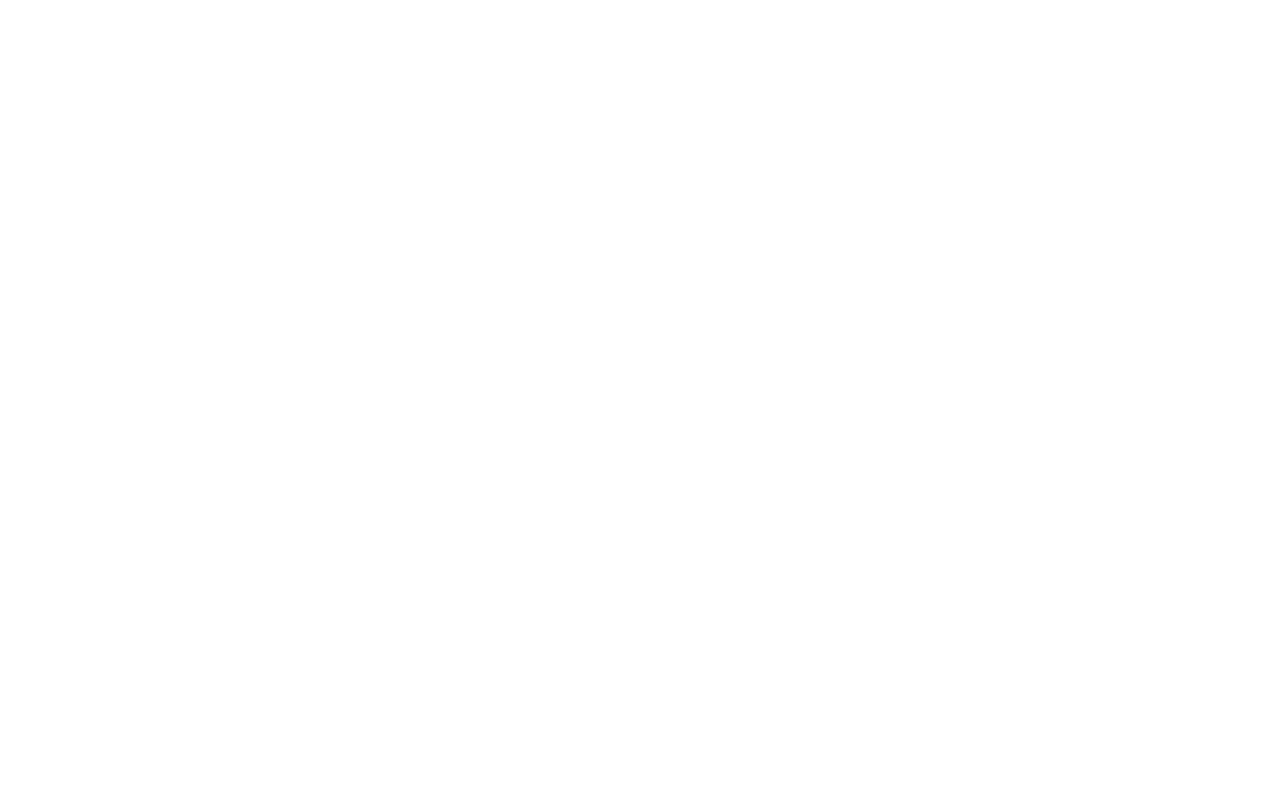
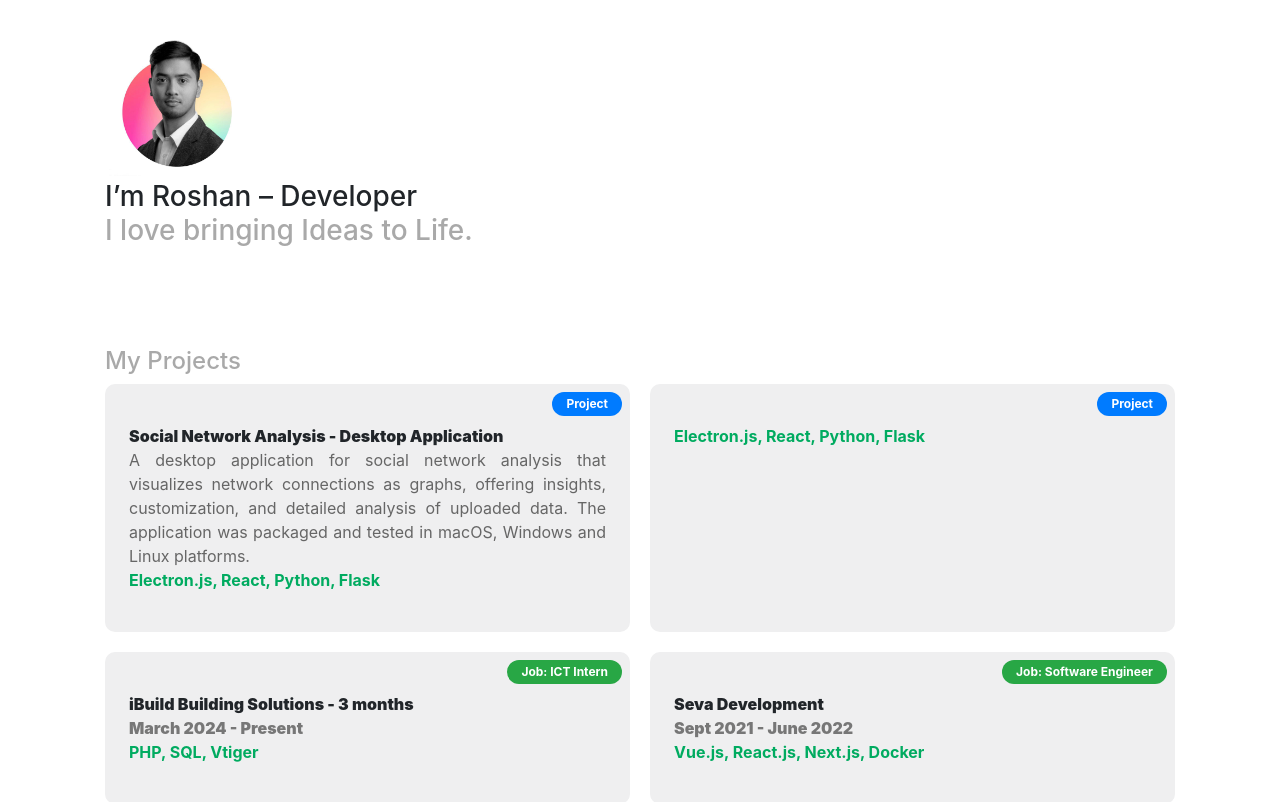
Before and after one commit to HelloRoshan/HelloRoshan.github.io, a Nuxt app: page /portfolio in a window 1280 px wide. Before the commit this address had no page. Shown: the top 802 px of the page. Built offline with nearby package versions, Linux system fonts and the light colour scheme; what vue-particles would draw is missing.

Commit message:
new portfolio

```diff
--- a/components/NavBar.vue
+++ b/components/NavBar.vue
@@ -9,6 +9,9 @@
           </b-nav-item>           -->
           <b-nav-item class="nav-menu-item">
             <NuxtLink to="/music" class="text-white" >Music 🎧</NuxtLink>
+          </b-nav-item>
+          <b-nav-item class="nav-menu-item">
+            <NuxtLink to="#projects" class="text-white" >Projects</NuxtLink>
           </b-nav-item>
           <!-- <b-nav-item class="nav-menu-item">Resume</b-nav-item> -->
           <!-- <b-nav-item class="nav-menu-item">Contact</b-nav-item> -->
--- /dev/null
+++ b/pages/portfolio.vue
@@ -0,0 +1,138 @@
+<template>
+    <div class="container-lg">
+        <main>
+            <section>
+                <img src="~/assets/roshan_budhathoki.jpeg" alt="" width="140" height="140">
+                <h3>
+                    I’m Roshan –  Developer
+                    <div class="detail">
+                        I love bringing Ideas to Life.
+                    </div>
+                </h3>
+            </section>
+            <section class="projects">
+                <h4 class="header-detail">My Projects</h4>
+                <div class="project-grid">
+                    <div class="project">
+                        <b-badge pill variant="primary" class="project-tag">Project</b-badge>
+                        <div class="project-title">Social Network Analysis - Desktop Application</div>
+                        <div class="project-description">
+                            A desktop application for social network analysis that visualizes network connections as graphs, offering insights, customization, and detailed analysis of uploaded data.
+                            The application was packaged and tested in macOS, Windows and Linux platforms.
+                        </div>
+                        <div class="project-tech">Electron.js, React, Python, Flask</div>
+                    </div>
+                    <div class="project">
+                        <b-badge pill variant="primary" class="project-tag">Project</b-badge>
+                        <div class="project-title"></div>
+                        <div class="project-description">
+
+                        </div>
+                        <div class="project-tech">Electron.js, React, Python, Flask</div>
+                    </div>
+                    <div class="project">
+                        <b-badge pill variant="success" class="project-tag">Job: ICT Intern</b-badge>
+                        <div class="project-title">iBuild Building Solutions - 3 months</div>
+                        <div class="project-subtitle">March 2024 - Present</div>
+                        <div class="project-description">
+
+                        </div>
+                        <div class="project-tech">PHP, SQL, Vtiger</div>
+                    </div>
+                    <div class="project">
+                        <b-badge pill variant="success" class="project-tag">Job: Software Engineer</b-badge>
+                        <div class="project-title">Seva Development</div>
+                        <div class="project-subtitle">Sept 2021 - June 2022</div>
+                        <div class="project-description">
+
+                        </div>
+                        <div class="project-tech">Vue.js, React.js, Next.js, Docker</div>
+                    </div>
+                    <div class="project">
+                        <b-badge pill variant="success" class="project-tag">Job: Frontend Developer </b-badge>
+                        <div class="project-title">Company: HT Solutions</div>
+                        <div class="project-subtitle">Feb, 2018 - Sept, 2021</div>
+                        <div class="project-description">
+
+                        </div>
+                        <div class="project-tech">Vue.js, Node.js, jQuery, Handlebars</div>
+                    </div>
+                    <div class="project">
+                        <b-badge pill variant="primary" class="project-tag">Project</b-badge>
+                        <div class="project-title"></div>
+                        <div class="project-description">
+
+                        </div>
+                        <div class="project-tech">Electron.js, React, Python, Flask</div>
+                    </div>
+                </div>
+            </section>
+            <section class="about-me">
+                <h4 class="header-detail">About Me</h4>
+            </section>
+        </main>
+        <footer>
+        </footer>
+    </div>
+</template>
+<script>
+import { BBadge } from 'bootstrap-vue';
+export default {
+    name: 'Portfolio',
+    components: {
+        BBadge
+    }
+}
+</script>
+<style scoped>
+main {
+    padding: 40px 20px;
+}
+.detail {
+    color: darkgray;
+}
+.projects, .about-me {
+    margin-top: 100px;
+}
+.header-detail {
+    color: darkgray;
+}
+.project-grid {
+    display: grid;
+    grid-template-columns: 1fr 1fr;
+    gap: 20px;
+}
+.project {
+    position: relative;
+    transition: box-shadow .3s;
+    border-radius: 10px;
+    padding: 40px 24px;
+    box-shadow: 1px;
+    background-color: #efeff0;
+}
+.project:hover {
+    cursor: pointer;
+    box-shadow: 0 0 11px rgba(33,33,33,.2);
+}
+.project-tag {
+    position: absolute;
+    top: 8px;
+    right: 8px;
+    padding: 6px 14px;
+}
+.project-title {
+    font-weight: 900;
+}
+.project-subtitle {
+    color: #777;
+    font-weight: 900;
+}
+.project-description {
+    text-align: justify;
+    color: #666;
+}
+.project-tech {
+    font-weight: 700;
+    color: #00ab60;
+}
+</style>
```
Also changed, not shown: assets/roshan_budhathoki.jpeg (added), 1 other file (tests, documents, lock files or other folders).
